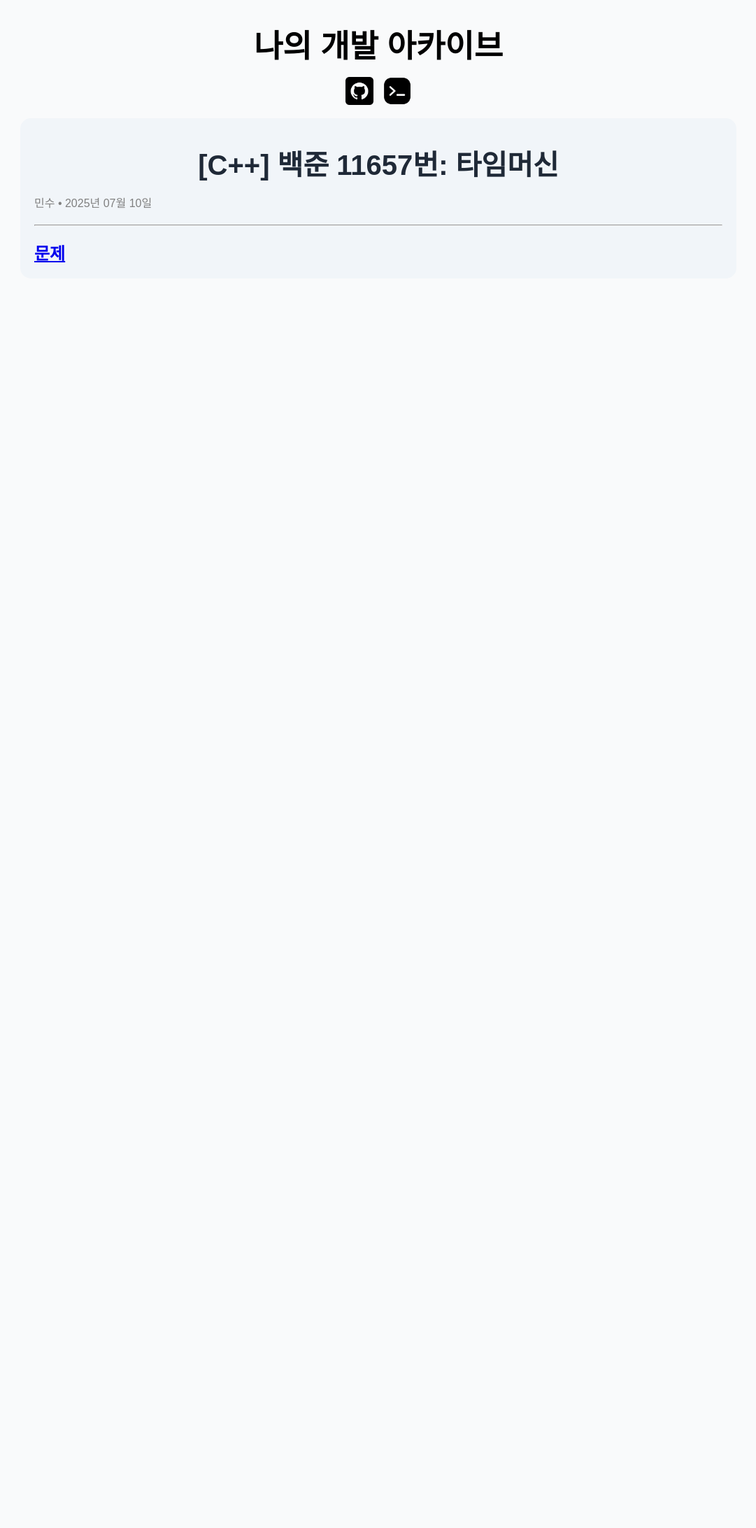
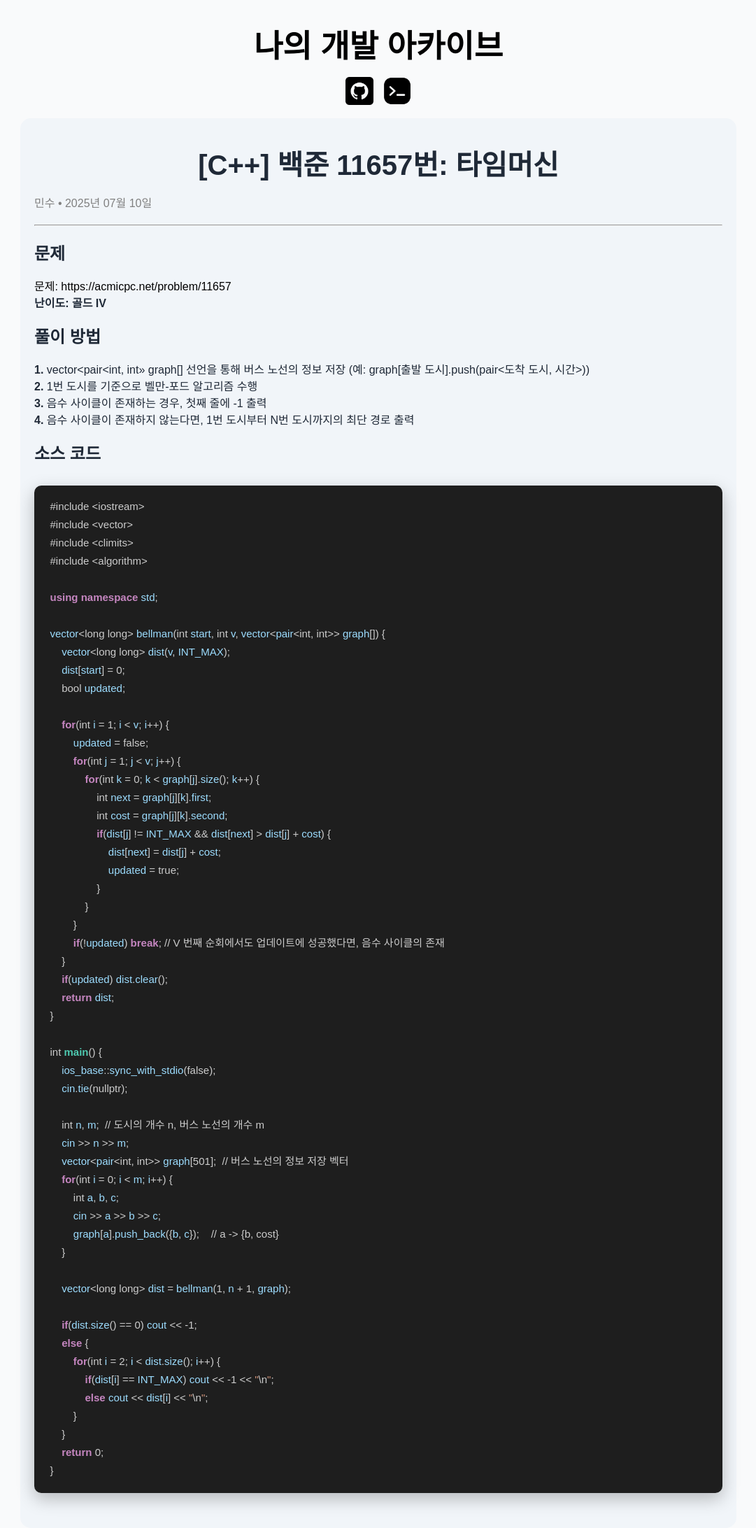
Before and after one commit to minsk601/minsk601.github.io, a Jekyll site: the page built from _posts/2025-07-10-PS-BOJ11657.markdown, in a window 1280 px wide. Shown: the whole page at 70% size, without its empty margins (99-1180 px from the left). Built offline with Jekyll 4.4.1, drawn with Linux system fonts in a browser that asks for light colours; some web fonts are replaced; before the commit the page ends 900 px from its top, so only the background shows below that.

Commit message:
Post | BOJ11657

````diff
--- a/_config.yml
+++ b/_config.yml
@@ -38,6 +38,14 @@ paginate_path: "/page:num/"
 plugins:
   - jekyll-paginate
 
+highlighter: rouge
+highlight:
+  line_number: true
+
+markdown: kramdown
+kramdown:
+  input: GFM
+
 # Exclude from processing.
 # The following items will not be processed, by default.
 # Any item listed under the `exclude:` key here will be automatically added to
--- a/_includes/head.html
+++ b/_includes/head.html
@@ -10,6 +10,7 @@
   <link rel="short icon" type="image/x-icon" href=/assets/img/terminal.png />
 
   <link rel="stylesheet" href="{{ '/assets/css/style.css' | relative_url }}">
+  <link rel="stylesheet" href="{{ '/assets/css/syntax.css' | relative_url }}">
 
   <!-- Webfont Setting -->
   <link rel="preconnect" href="https://fonts.googleapis.com">
--- a/_posts/2025-07-10-PS-BOJ11657.markdown
+++ b/_posts/2025-07-10-PS-BOJ11657.markdown
@@ -5,4 +5,78 @@ date:   2025-07-10 23:00:00 +0900
 categories: PS
 ---
 
-# [문제](https://acmicpc.net/problem/11657)
+# 문제
+
+<br>
+[문제: https://acmicpc.net/problem/11657](https://boj.kr/11657)
+**난이도: 골드 IV**
+
+<br>
+
+# 풀이 방법
+<br>
+**1.** vector<pair<int, int>> graph[] 선언을 통해 버스 노선의 정보 저장 (예: graph[출발 도시].push(pair<도착 도시, 시간>))
+**2.** 1번 도시를 기준으로 벨만-포드 알고리즘 수행
+**3.** 음수 사이클이 존재하는 경우, 첫째 줄에 -1 출력
+**4.** 음수 사이클이 존재하지 않는다면, 1번 도시부터 N번 도시까지의 최단 경로 출력
+
+<br>
+
+# 소스 코드
+
+```cpp
+#include <iostream>
+#include <vector>
+#include <climits>
+#include <algorithm>
+
+using namespace std;
+
+vector<long long> bellman(int start, int v, vector<pair<int, int>> graph[]) {
+    vector<long long> dist(v, INT_MAX);
+    dist[start] = 0;
+    bool updated;
+
+    for(int i = 1; i < v; i++) {
+        updated = false;
+        for(int j = 1; j < v; j++) {
+            for(int k = 0; k < graph[j].size(); k++) {
+                int next = graph[j][k].first;
+                int cost = graph[j][k].second;
+                if(dist[j] != INT_MAX && dist[next] > dist[j] + cost) {
+                    dist[next] = dist[j] + cost;
+                    updated = true;
+                }
+            }
+        }
+        if(!updated) break; // V 번째 순회에서도 업데이트에 성공했다면, 음수 사이클의 존재
+    }
+    if(updated) dist.clear();
+    return dist;
+}
+
+int main() {
+    ios_base::sync_with_stdio(false);
+    cin.tie(nullptr);
+
+    int n, m;  // 도시의 개수 n, 버스 노선의 개수 m
+    cin >> n >> m;
+    vector<pair<int, int>> graph[501];  // 버스 노선의 정보 저장 벡터
+    for(int i = 0; i < m; i++) {
+        int a, b, c;
+        cin >> a >> b >> c;
+        graph[a].push_back({b, c});    // a -> {b, cost}
+    }
+
+    vector<long long> dist = bellman(1, n + 1, graph);
+
+    if(dist.size() == 0) cout << -1;
+    else {
+        for(int i = 2; i < dist.size(); i++) {
+            if(dist[i] == INT_MAX) cout << -1 << "\n";
+            else cout << dist[i] << "\n";
+        }
+    }
+    return 0;
+}
+```
--- a/assets/css/style.css
+++ b/assets/css/style.css
@@ -105,3 +105,8 @@ hr {
 .markdown-body {
     text-align: left;
 }
+
+.markdown-body a {
+    text-decoration: none;
+    color: black;
+}
--- /dev/null
+++ b/assets/css/syntax.css
@@ -0,0 +1,48 @@
+/* 전체 코드 박스 스타일 */
+pre {
+  background: #1e1e1e;
+  color: #ccc;
+  padding: 1.2em 1.5em;
+  border-radius: 10px;
+  overflow-x: auto;
+  font-size: 15px;
+  font-family: 'Fira Code', 'Courier New', monospace;
+  line-height: 1.6;
+  margin: 2em 0;
+  box-shadow: 0 8px 24px rgba(0,0,0,0.25);
+  position: relative;
+}
+
+/* 코드 내부 */
+code {
+  background: none;
+  color: inherit;
+}
+
+/* 선택된 영역 강조 (선택적으로 사용 가능) */
+pre ::selection {
+  background: #444;
+  color: #fff;
+}
+
+/* 함수 이름 등 강조 */
+.highlight .nf, .highlight .nt {
+  color: #4EC9B0;
+  font-weight: bold;
+}
+
+/* 문자열 */
+.highlight .s {
+  color: #CE9178;
+}
+
+/* 키워드 */
+.highlight .k {
+  color: #C586C0;
+  font-weight: bold;
+}
+
+/* 변수명 등 일반 */
+.highlight .n {
+  color: #9CDCFE;
+}
````
